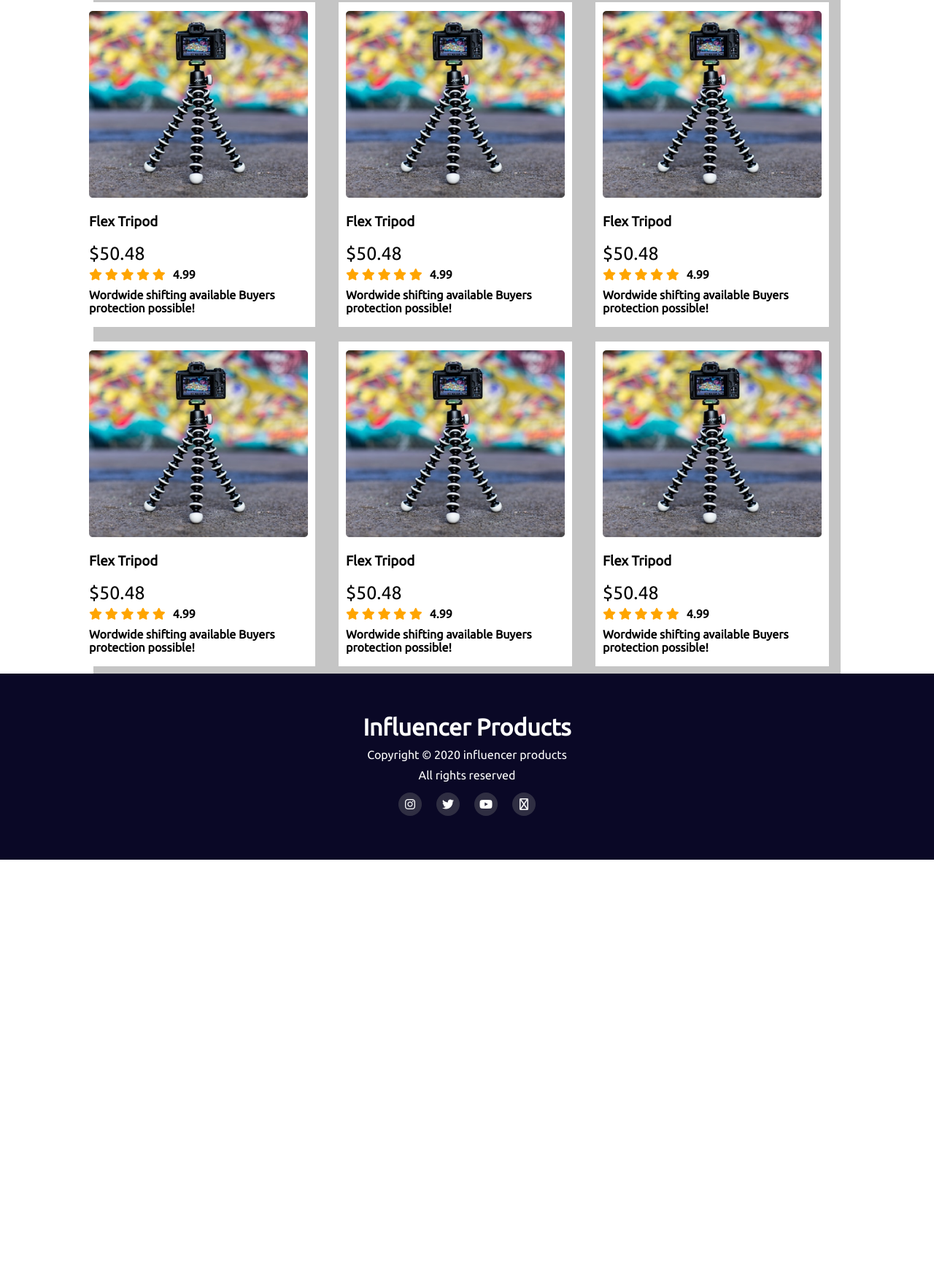
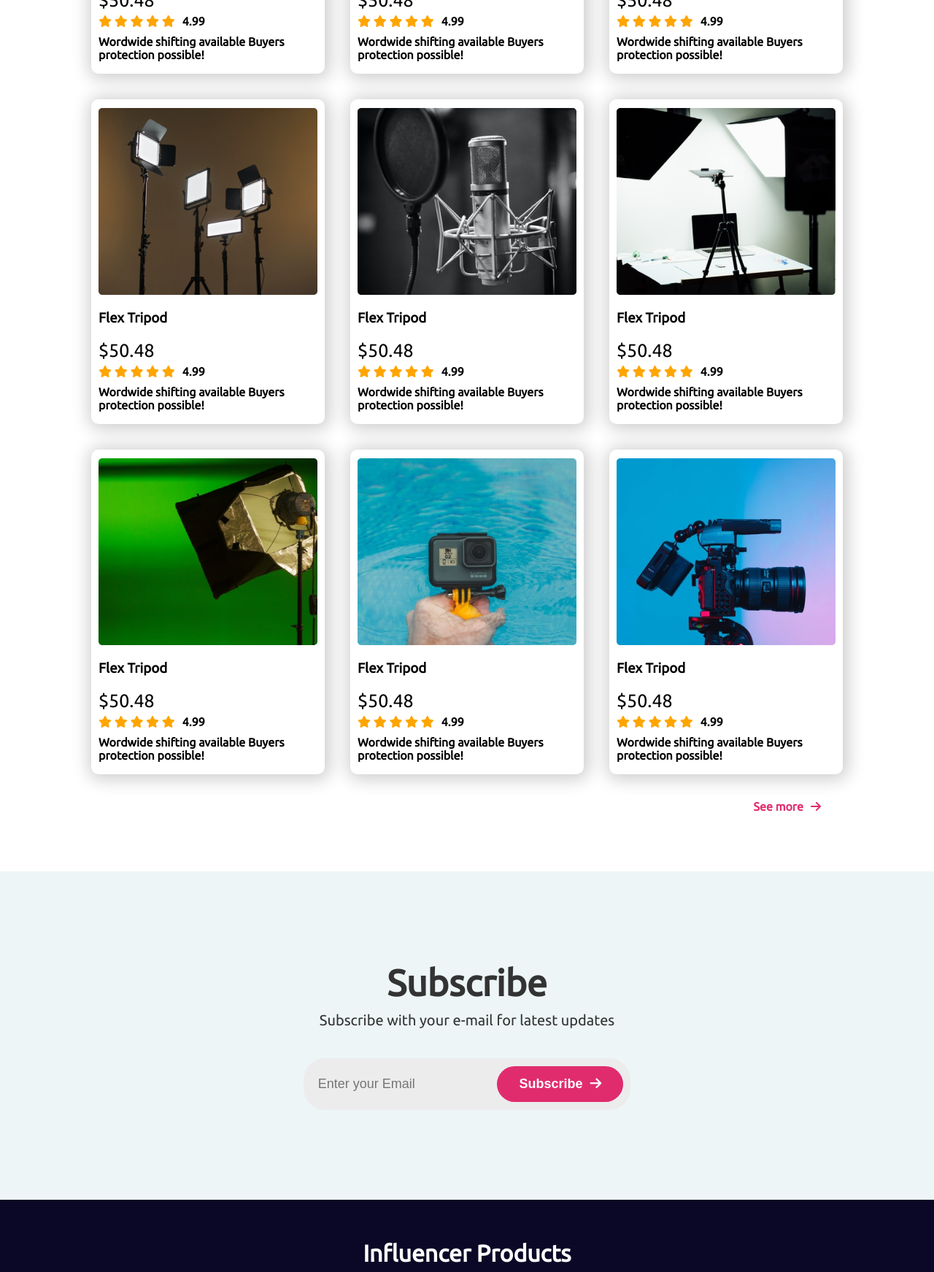
Before and after one commit to ZeroBug404/influencer-gear, a plain HTML site: page index.html in a window 1280 px wide. Shown: the part 1049-2792 px from the top of the page at 73% size. Before the commit the page ends 2227 px from the top, so only its background shows below. Drawn offline with Linux system fonts and the light colour scheme.

Commit message:
Responsive Done for both mobile and tab

```diff
--- a/index.html
+++ b/index.html
@@ -53,8 +53,33 @@
 
     <!-- products section start  -->
     <section class="container product-sec">
-      <div class="box-shadow">
-        <div class="products">
+      <div class="product-header">
+        <h1>Popular Collection</h1>
+      </div>
+      <div class="product-grid">
+        <!-- <div class="products"> -->
+          <div class="product">
+            <div class="product-detail">
+              <img src="images/drone.png" alt="" />
+              <h3>Flex Tripod</h3>
+            </div>
+            <div class="product-info">
+              <span>$50.48</span>
+              <div class="product-ratings">
+                <div class="product-icons">
+                    <i class="fas fa-star"></i>
+                    <i class="fas fa-star"></i>
+                    <i class="fas fa-star"></i>
+                    <i class="fas fa-star"></i>
+                    <i class="fas fa-star"></i>
+                </div>
+                <p>4.99</p>
+              </div>
+              <p>Wordwide shifting available Buyers protection possible!</p>
+            </div>
+          </div>
+        <!-- </div> -->
+        <!-- <div class="products"> -->
           <div class="product">
             <div class="product-detail">
               <img src="images/tripod.png" alt="" />
@@ -75,11 +100,11 @@
               <p>Wordwide shifting available Buyers protection possible!</p>
             </div>
           </div>
-        </div>
-        <div class="products">
+        <!-- </div> -->
+        <!-- <div class="products"> -->
           <div class="product">
             <div class="product-detail">
-              <img src="images/tripod.png" alt="" />
+              <img src="images/airpod.png" alt="" />
               <h3>Flex Tripod</h3>
             </div>
             <div class="product-info">
@@ -97,11 +122,11 @@
               <p>Wordwide shifting available Buyers protection possible!</p>
             </div>
           </div>
-        </div>
-        <div class="products">
+        <!-- </div> -->
+        <!-- <div class="products"> -->
           <div class="product">
             <div class="product-detail">
-              <img src="images/tripod.png" alt="" />
+              <img src="images/lights.png" alt="" />
               <h3>Flex Tripod</h3>
             </div>
             <div class="product-info">
@@ -119,11 +144,11 @@
               <p>Wordwide shifting available Buyers protection possible!</p>
             </div>
           </div>
-        </div>
-        <div class="products">
+        <!-- </div> -->
+        <!-- <div class="products"> -->
           <div class="product">
             <div class="product-detail">
-              <img src="images/tripod.png" alt="" />
+              <img src="images/mic.png" alt="" />
               <h3>Flex Tripod</h3>
             </div>
             <div class="product-info">
@@ -141,11 +166,11 @@
               <p>Wordwide shifting available Buyers protection possible!</p>
             </div>
           </div>
-        </div>
-        <div class="products">
+        <!-- </div> -->
+        <!-- <div class="products"> -->
           <div class="product">
             <div class="product-detail">
-              <img src="images/tripod.png" alt="" />
+              <img src="images/setup.png" alt="" />
               <h3>Flex Tripod</h3>
             </div>
             <div class="product-info">
@@ -163,11 +188,11 @@
               <p>Wordwide shifting available Buyers protection possible!</p>
             </div>
           </div>
-        </div>
-        <div class="products">
+        <!-- </div> -->
+        <!-- <div class="products"> -->
           <div class="product">
             <div class="product-detail">
-              <img src="images/tripod.png" alt="" />
+              <img src="images/single-light.png" alt="" />
               <h3>Flex Tripod</h3>
             </div>
             <div class="product-info">
@@ -185,11 +210,11 @@
               <p>Wordwide shifting available Buyers protection possible!</p>
             </div>
           </div>
-        </div>
-        <div class="products">
+        <!-- </div> -->
+        <!-- <div class="products"> -->
           <div class="product">
             <div class="product-detail">
-              <img src="images/tripod.png" alt="" />
+              <img src="images/action.png" alt="" />
               <h3>Flex Tripod</h3>
             </div>
             <div class="product-info">
@@ -207,11 +232,11 @@
               <p>Wordwide shifting available Buyers protection possible!</p>
             </div>
           </div>
-        </div>
-        <div class="products">
+        <!-- </div> -->
+        <!-- <div class="products"> -->
           <div class="product">
             <div class="product-detail">
-              <img src="images/tripod.png" alt="" />
+              <img src="images/camera.png" alt="" />
               <h3>Flex Tripod</h3>
             </div>
             <div class="product-info">
@@ -229,32 +254,32 @@
               <p>Wordwide shifting available Buyers protection possible!</p>
             </div>
           </div>
-        </div>
-        <div class="products">
-          <div class="product">
-            <div class="product-detail">
-              <img src="images/tripod.png" alt="" />
-              <h3>Flex Tripod</h3>
-            </div>
-            <div class="product-info">
-              <span>$50.48</span>
-              <div class="product-ratings">
-                <div class="product-icons">
-                    <i class="fas fa-star"></i>
-                    <i class="fas fa-star"></i>
-                    <i class="fas fa-star"></i>
-                    <i class="fas fa-star"></i>
-                    <i class="fas fa-star"></i>
-                </div>
-                <p>4.99</p>
-              </div>
-              <p>Wordwide shifting available Buyers protection possible!</p>
-            </div>
+          <div class="see-more">
+            <a href="">See more<i class="fas fa-arrow-right"></i></a>
           </div>
-        </div>
+        <!-- </div> -->
       </div>
     </section>
     <!-- products section end  -->
+
+    <!-- newsletter start  -->
+    <section class="newsletter">
+      <h1>Subscribe</h1>
+      <p>Subscribe with your e-mail for latest updates</p>
+      <div class="box">
+        <form action="#">
+          <div class="form-box">
+            <input
+              type="text"
+              name="EmailAddress"
+              placeholder="Enter your Email"
+            />
+            <button class="btn">Subscribe<i class="fas fa-arrow-right"></i></button>
+          </div>
+        </form>
+      </div>
+    </section>
+    <!-- newsletter end  -->
 
     <!-- footer start  -->
     <footer>
--- a/style.css
+++ b/style.css
@@ -9,6 +9,7 @@ body {
 .container {
   width: 80%;
   margin: auto;
+
 }
 h1,
 p {
@@ -34,6 +35,8 @@ header div {
 }
 .banner-left p {
   font-weight: 600;
+  color: #3a3a3a;
+  margin-bottom: 20px;
 }
 
 .btn {
@@ -57,19 +60,34 @@ header div {
 .banner-right img {
   position: absolute;
 }
+
 /* products style start  */
-.box-shadow{
-    background-color: rgba(128, 128, 128, 0.459);
-    padding: 10px;
+
+.product-sec{
+  display: flex;
+  align-items: center;
+  justify-content: center;
+  flex-direction: column;
+
+}
+.product-header {
+  display: flex;
+  justify-content: center;
+  margin: 30px 0px;
+}
+.product-grid {
+  /* background-color: rgba(128, 128, 128, 0.459); */
+  /* padding: 10px; */
   display: flex;
   display: grid;
   grid-template-columns: repeat(3, 1fr);
-    grid-row-gap: 20px;
+  grid-column-gap: 35px;
+  grid-row-gap: 35px;
   align-items: center;
   justify-content: center;
 
 }
-.product{
+.product {
   width: 300px;
   height: 425px;
   background-color: #fff;
@@ -78,27 +96,79 @@ header div {
   flex-direction: column;
   justify-content: center;
   align-items: center;
-    margin-right: 32px
+  /* margin-right: 32px; */
+  border-radius: 10px;
+  box-shadow: 2px 2px 23px 5px rgb(0 0 0 / 20%);
+  /* grid-row-gap: 10px; */
 }
+
 .product-icons {
   margin-right: 10px;
 }
-.product-ratings{
+.product-ratings {
   display: flex;
   flex-direction: row;
   align-items: center;
 }
-.product-info span{
+.product-info span {
   font-size: 25px;
 }
-.product-info p{
+.product-info p {
   font-weight: 600;
   color: black;
 }
-.fa-star{
+.fa-star {
   color: orange;
 }
+.see-more {
+  position: relative;
+  left: 680px;
+}
+.see-more a{
+  text-decoration: none;
+  float: right;
+  color: #e02c6d;
+  font-weight: 900;
+}
 /* products style end */
+
+/* newsletter style start  */
+.box {
+  display: flex;
+  align-items: center;
+  justify-content: center;
+  margin: 40px;
+}
+.form-box {
+  padding: 10px;
+  border-radius: 30px;
+  background: #ececec;
+  box-shadow: 10px 10px 15x #c7c4c4, -10px -10px 15px #fff;
+}
+.form-box input {
+  font-size: 18px;
+  color: black;
+  padding: 15px 10px;
+  border: none;
+  outline: none;
+  background: #ececec;
+}
+.newsletter {
+  text-align: center;
+  padding: 83px 16px;
+  background-color: #edf5f6;
+  margin-top: 80px;
+}
+.newsletter h1 {
+  color: #333333;
+  font-size: 50px;
+}
+.newsletter p {
+  color: #333333;
+  font-size: 20px;
+  margin-top: -31px;
+}
+/* newsletter style end  */
 
 /* footer start  */
 footer {
@@ -146,3 +216,71 @@ p {
   border-radius: 30px;
 }
 /* footer end  */
+
+ /* Media Queries start */
+
+ /* Mobile Devices */
+ @media only screen and (max-width: 688px){
+   .container{
+    max-width: 100%;
+   }
+   header h1{
+     text-align: center;
+   }
+   .banner{
+     flex-direction: column-reverse;
+   }
+   .banner-left{
+     width: 100%;
+     text-align: center;
+   }
+   .banner-right{
+     height: 300px;
+   }
+   .product-grid{
+     grid-template-columns: repeat(1, 1fr);
+   }
+   .see-more {
+    position: relative;
+    left: 0px;
+  }
+  .banner-right object{
+    width: 335px;
+  }
+  .banner-right img{
+    width: 300px;
+  }
+
+ }
+
+ /* Tablet Devices */
+ @media only screen and (min-width: 688px) and (max-width: 992px){
+  .container{
+    max-width: 100%;
+   }
+   header h1{
+     text-align: center;
+   }
+   .banner{
+     flex-direction: column-reverse;
+   }
+   .banner-left{
+     width: 100%;
+     text-align: center;
+   }
+   .product-grid{
+     grid-template-columns: repeat(2, 1fr);
+   }
+   .see-more {
+    position: relative;
+    left: 0px;
+  }
+  .banner-right object{
+    width: 440px;
+  }
+  .banner-right img{
+    width: 405px;
+  }
+ }
+
+ /* Media Queries end */
```
Lines whose indentation alone changed are shown as unchanged.
